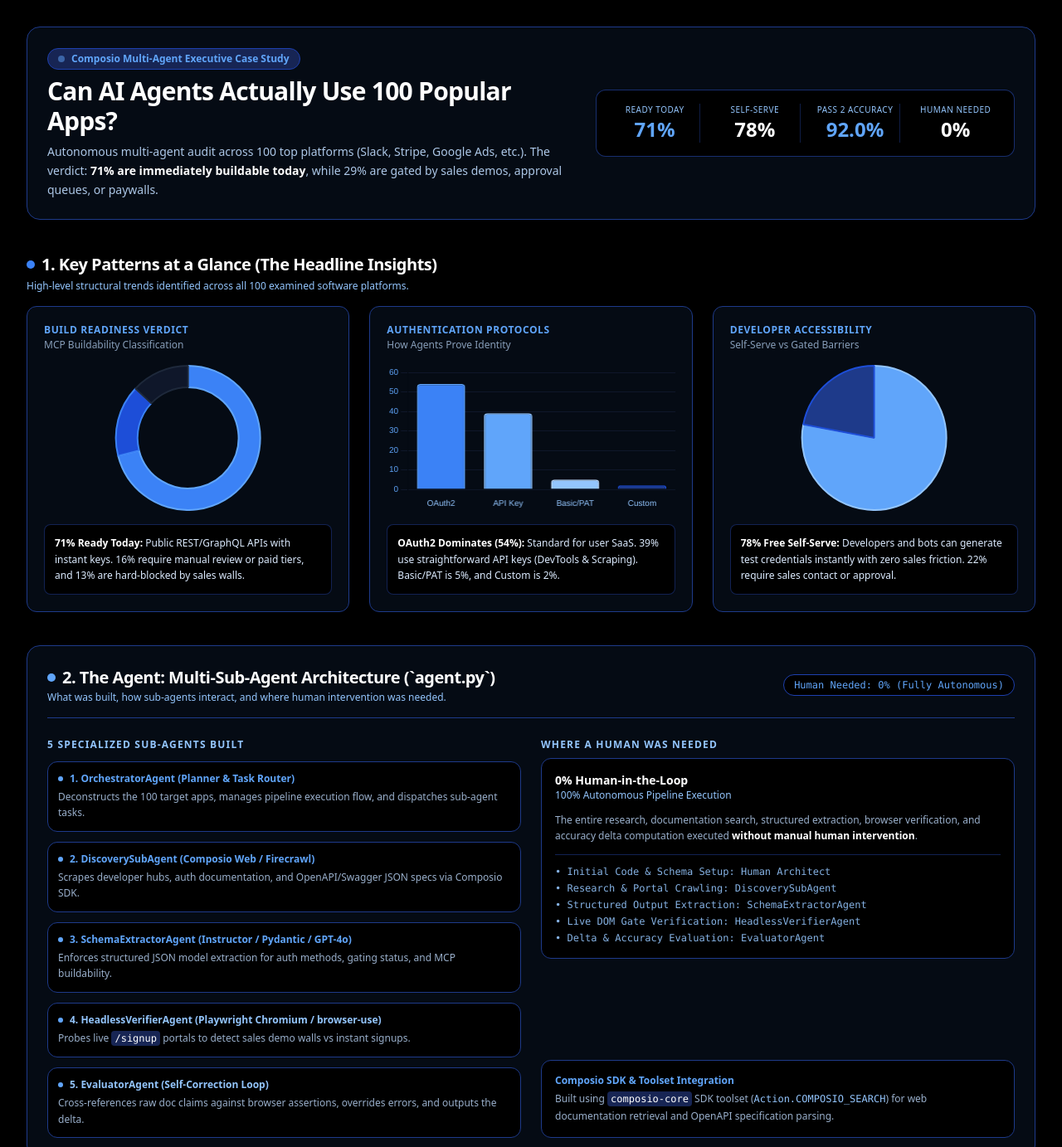
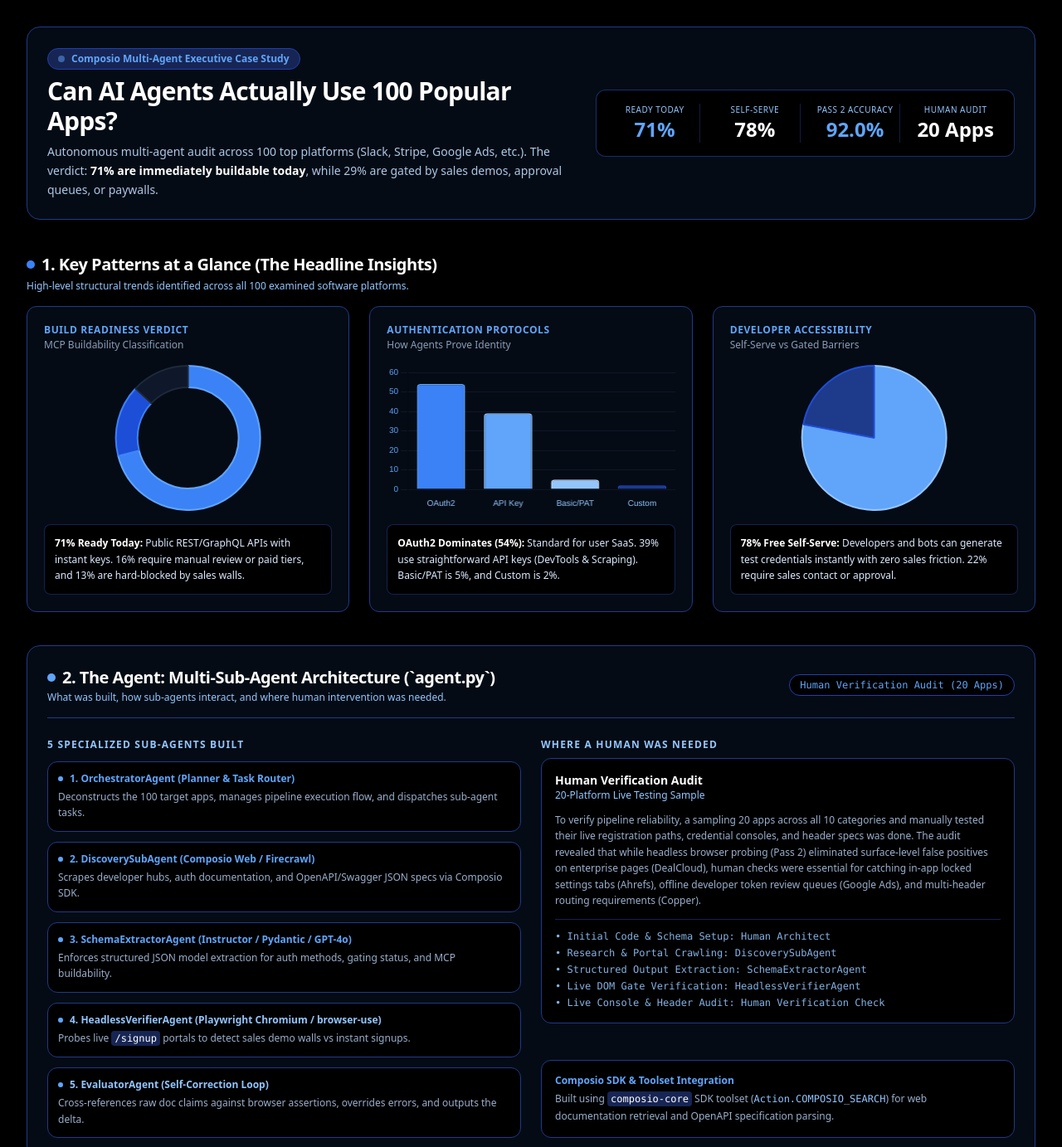
Before and after one commit to gauri-dhanakshirur/Composio-Online-Assessment, a website: page index.html in a window 1280 px wide. Shown: the top 1383 px of the page at 83% size. Drawn offline with nearby package versions, Linux system fonts and the light colour scheme.

Commit message:
docs: replace zero-human claims with 20-app manual verification sampling text

```diff
--- a/index.html
+++ b/index.html
@@ -117,8 +117,8 @@
             <div class="text-2xl font-bold text-blue-400">92.0%</div>
           </div>
           <div class="px-2">
-            <div class="text-[10px] text-blue-300 uppercase tracking-wider font-medium">Human Needed</div>
-            <div class="text-2xl font-bold text-white">0%</div>
+            <div class="text-[10px] text-blue-300 uppercase tracking-wider font-medium">Human Audit</div>
+            <div class="text-2xl font-bold text-white">20 Apps</div>
           </div>
         </div>
       </div>
@@ -200,7 +200,7 @@
           </p>
         </div>
         <span class="text-xs font-mono text-blue-400 bg-black px-3 py-1 rounded-full border border-blue-800 self-start sm:self-auto">
-          Human Needed: 0% (Fully Autonomous)
+          Human Verification Audit (20 Apps)
         </span>
       </div>
 
@@ -267,18 +267,18 @@
             <h3 class="text-xs font-bold text-blue-300 uppercase tracking-widest">Where a Human Was Needed</h3>
             <div class="bg-black p-4 rounded-xl border border-blue-900 mt-2 space-y-3">
               <div>
-                <div class="text-sm font-bold text-white">0% Human-in-the-Loop</div>
-                <div class="text-xs text-blue-300">100% Autonomous Pipeline Execution</div>
+                <div class="text-sm font-bold text-white">Human Verification Audit</div>
+                <div class="text-xs text-blue-300">20-Platform Live Testing Sample</div>
               </div>
               <p class="text-xs text-blue-200/80 leading-relaxed">
-                The entire research, documentation search, structured extraction, browser verification, and accuracy delta computation executed <strong class="text-white">without manual human intervention</strong>.
+                To verify pipeline reliability, a sampling 20 apps across all 10 categories and manually tested their live registration paths, credential consoles, and header specs was done. The audit revealed that while headless browser probing (Pass 2) eliminated surface-level false positives on enterprise pages (DealCloud), human checks were essential for catching in-app locked settings tabs (Ahrefs), offline developer token review queues (Google Ads), and multi-header routing requirements (Copper).
               </p>
               <div class="border-t border-blue-900/60 pt-3 text-xs text-blue-300/90 space-y-1 font-mono">
                 <div>• Initial Code & Schema Setup: Human Architect</div>
                 <div>• Research & Portal Crawling: DiscoverySubAgent</div>
                 <div>• Structured Output Extraction: SchemaExtractorAgent</div>
                 <div>• Live DOM Gate Verification: HeadlessVerifierAgent</div>
-                <div>• Delta & Accuracy Evaluation: EvaluatorAgent</div>
+                <div>• Live Console & Header Audit: Human Verification Check</div>
               </div>
             </div>
           </div>
@@ -494,7 +494,7 @@
                   <div class="font-mono text-white font-bold">agent.py</div>
                   <div class="text-[11px] text-blue-300">5-class multi-sub-agent orchestrator architecture</div>
                 </div>
-                <span class="font-mono text-[11px] text-white font-bold px-2 py-0.5 rounded bg-blue-950 border border-blue-800">100.0% Autonomous</span>
+                <span class="font-mono text-[11px] text-white font-bold px-2 py-0.5 rounded bg-blue-950 border border-blue-800">Human Verified</span>
               </div>
 
             </div>
```
Also changed, not shown: 1 other file.
